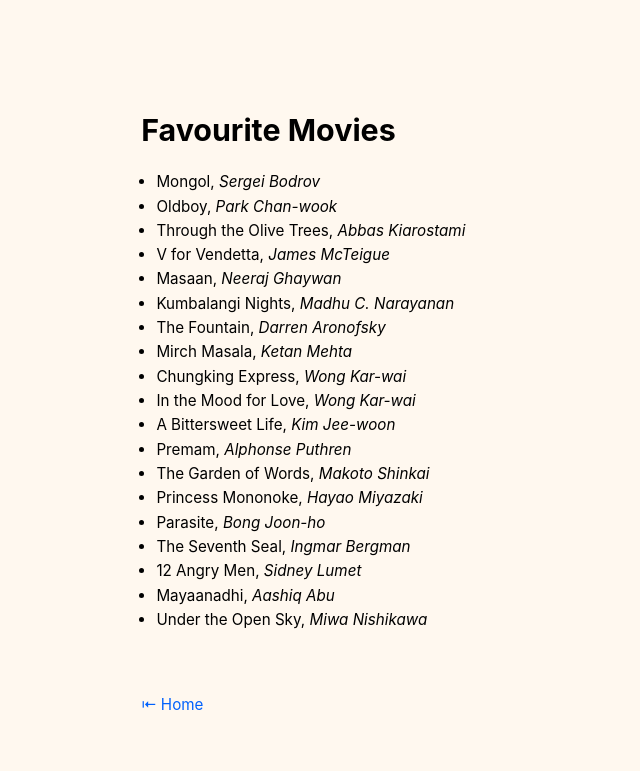
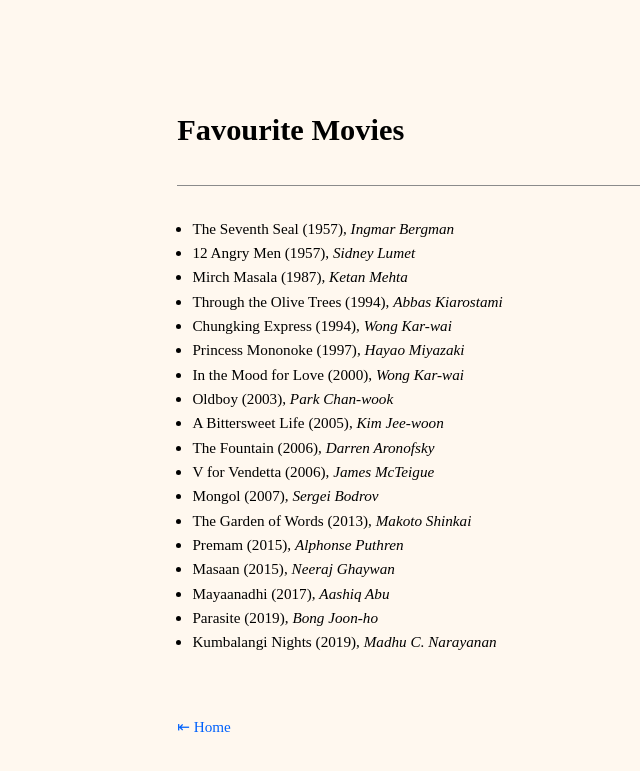
Before and after one commit to anshulxyz/anshulxyz.github.io, a Jekyll site: the page built from movies.md, in a window 1280 px wide. Shown: the top 771 px of the page, without its empty margins (205-845 px from the left). Built offline with Jekyll 4.4.1, drawn with Linux system fonts in a browser that asks for light colours.

Commit message:
Update font-family to serif

```diff
--- a/_layouts/page.html
+++ b/_layouts/page.html
@@ -5,6 +5,8 @@
 <body>
   <div class="container">
     <div>
+      <h1>{{ page.title }}</h1>
+      <hr>
       <div>{{ content }}</div>
     </div>
   </div>
--- a/_sass/main.scss
+++ b/_sass/main.scss
@@ -8,11 +8,11 @@ Serif, Times, Source Serif Pro, serif, Apple Color Emoji, Segoe UI Emoji, Segoe
 UI Symbol;
 
 html {
-  max-width: 63ch;
+  max-width: 70ch;
   padding: 3em 1em;
   margin: auto;
   line-height: 1.6;
-  font-family: $sans-serif;
+  font-family: $serif;
   font-size: calc(1em * 0.95);
   background: $color-amber-1;
   color: black;
--- a/movies.md
+++ b/movies.md
@@ -1,25 +1,23 @@
 ---
+title: "Favourite Movies"
 layout: page
 ---
 
-# Favourite Movies
-
-- Mongol,  _Sergei Bodrov_
-- Oldboy, _Park Chan-wook_
-- Through the Olive Trees, _Abbas Kiarostami_
-- V for Vendetta, _James McTeigue_
-- Masaan, _Neeraj Ghaywan_
-- Kumbalangi Nights, _Madhu C. Narayanan_
-- The Fountain, _Darren Aronofsky_
-- Mirch Masala, _Ketan Mehta_
-- Chungking Express, _Wong Kar-wai_
-- In the Mood for Love, _Wong Kar-wai_
-- A Bittersweet Life, _Kim Jee-woon_
-- Premam, _Alphonse Puthren_
-- The Garden of Words, _Makoto Shinkai_
-- Princess Mononoke, _Hayao Miyazaki_
-- Parasite, _Bong Joon-ho_
-- The Seventh Seal, _Ingmar Bergman_
-- 12 Angry Men, _Sidney Lumet_
-- Mayaanadhi, _Aashiq Abu_
-- Under the Open Sky, _Miwa Nishikawa_
+- The Seventh Seal (1957), _Ingmar Bergman_
+- 12 Angry Men (1957), _Sidney Lumet_
+- Mirch Masala (1987), _Ketan Mehta_
+- Through the Olive Trees (1994), _Abbas Kiarostami_
+- Chungking Express (1994), _Wong Kar-wai_
+- Princess Mononoke (1997), _Hayao Miyazaki_
+- In the Mood for Love (2000), _Wong Kar-wai_
+- Oldboy (2003), _Park Chan-wook_
+- A Bittersweet Life (2005), _Kim Jee-woon_
+- The Fountain (2006), _Darren Aronofsky_
+- V for Vendetta (2006), _James McTeigue_
+- Mongol (2007),  _Sergei Bodrov_
+- The Garden of Words (2013), _Makoto Shinkai_
+- Premam (2015), _Alphonse Puthren_
+- Masaan (2015), _Neeraj Ghaywan_
+- Mayaanadhi (2017), _Aashiq Abu_
+- Parasite (2019), _Bong Joon-ho_
+- Kumbalangi Nights (2019), _Madhu C. Narayanan_
```
Also changed, not shown: _drafts/sample.md (+10 -0 lines), animes.md (+1 -2 lines), books.md (+1 -15 lines), index.md (+1 -2 lines).
